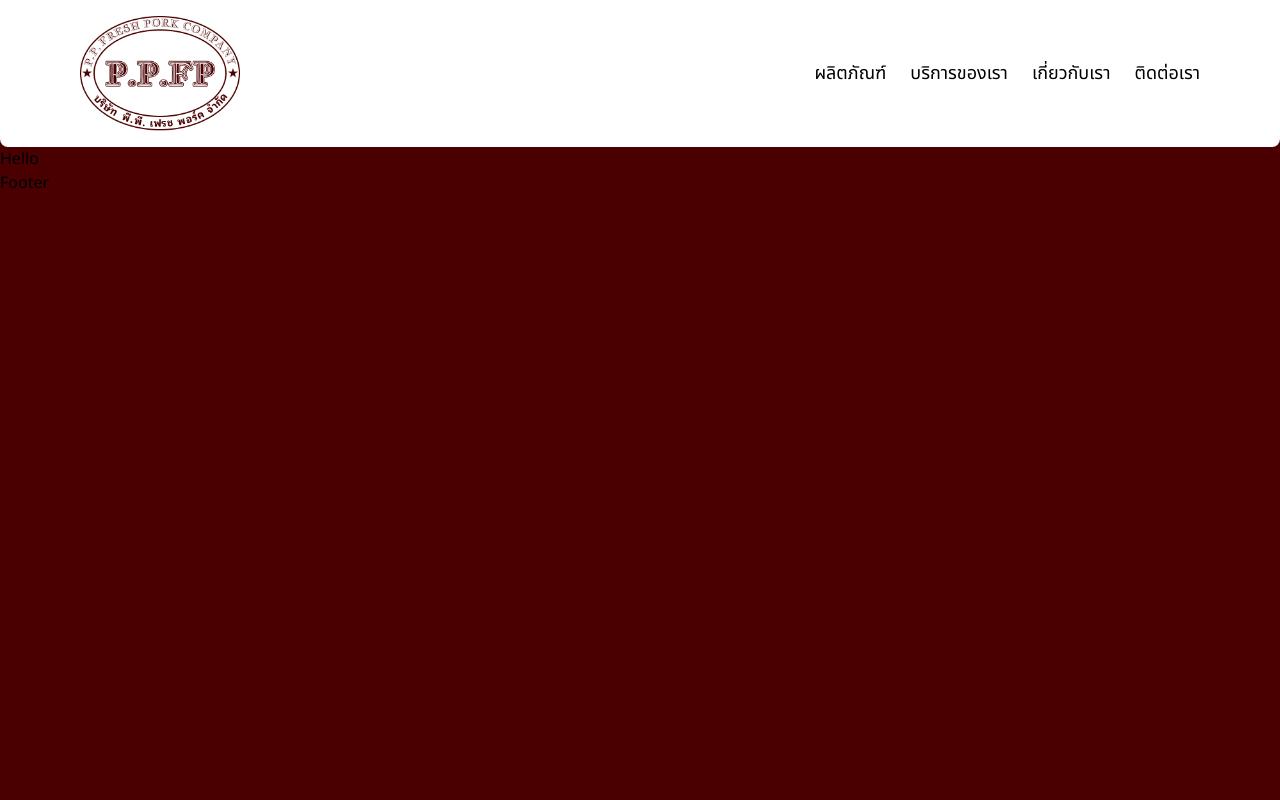
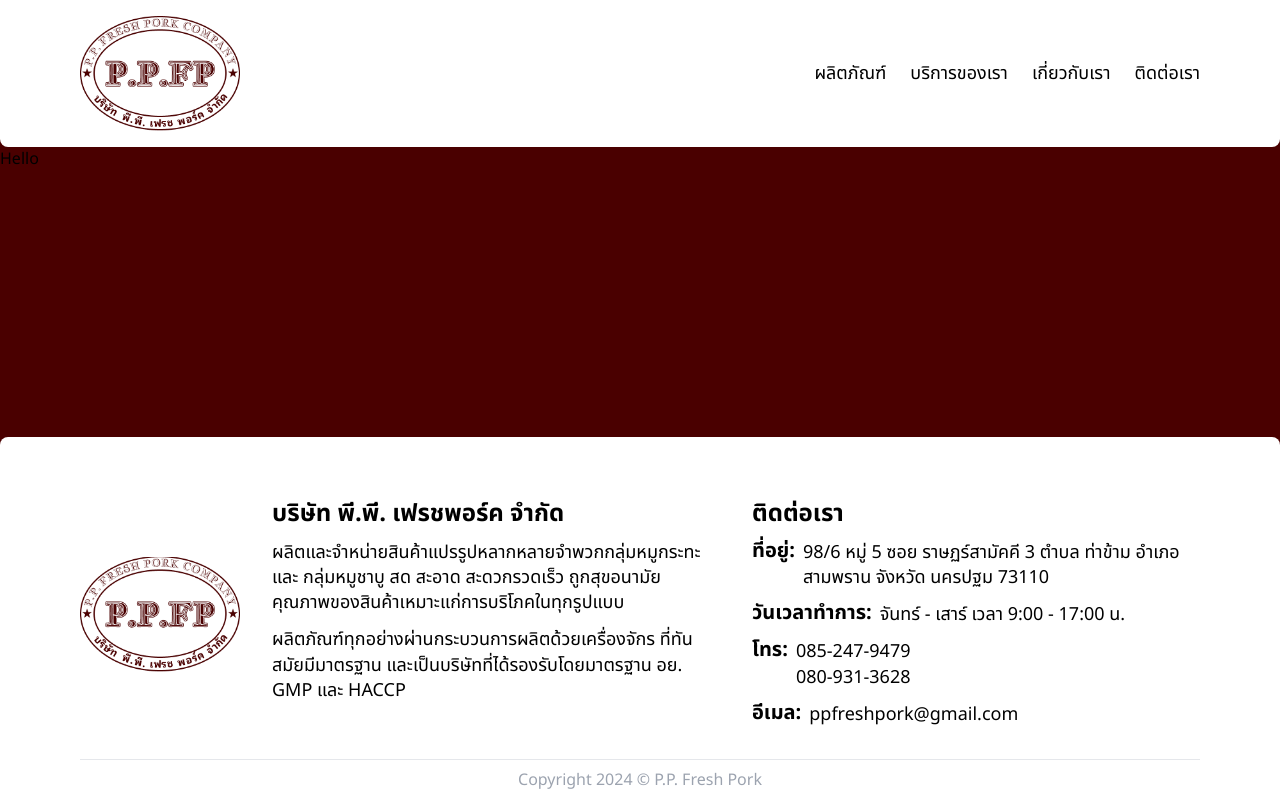
Before and after one commit to Chanawin-kmpn/pp-fresh-pork-rework, a Next.js app: page / in a window 1280 px wide. Built offline with nearby package versions, Linux system fonts and the light colour scheme.

Commit message:
add add footer component

```diff
--- a/app/layout.tsx
+++ b/app/layout.tsx
@@ -1,26 +1,26 @@
-import type { Metadata } from 'next';
-import { Inter, Noto_Sans_Thai } from 'next/font/google';
-import './globals.css';
-import Footer from '@/components/Footer/Footer';
-import Navbar from '@/components/Navbar/Navbar';
+import type { Metadata } from "next";
+import { Inter, Noto_Sans_Thai } from "next/font/google";
+import "./globals.css";
+import Footer from "@/components/Footer/Footer";
+import Navbar from "@/components/Navbar/Navbar";
 
 const inter = Inter({
-	subsets: ['latin'],
-	variable: '--font-inter',
-	display: 'swap',
-	weight: ['400', '700'],
+  subsets: ["latin"],
+  variable: "--font-inter",
+  display: "swap",
+  weight: ["400", "700"],
 });
 
 const notoSansThai = Noto_Sans_Thai({
-	subsets: ['thai'],
-	variable: '--font-noto-sans-thai',
-	display: 'swap',
-	weight: ['400', '700'],
+  subsets: ["thai"],
+  variable: "--font-noto-sans-thai",
+  display: "swap",
+  weight: ["400", "700"],
 });
 
 export const metadata: Metadata = {
-	title: 'Create Next App',
-	description: 'Generated by create next app',
+  title: "Create Next App",
+  description: "Generated by create next app",
 };
 
 export default function RootLayout({
@@ -34,10 +34,10 @@ export default function RootLayout({
         <link rel="icon" href="/public/favicon.ico" />
       </head>
       <body
-				className={`container ${inter.variable} ${notoSansThai.variable} font-sans antialiased`}
+        className={`container ${inter.variable} ${notoSansThai.variable} flex h-full min-h-screen flex-col font-sans antialiased`}
       >
         <Navbar />
-				<main>{children}</main>
+        <main className="flex-grow">{children}</main>
         <Footer />
       </body>
     </html>
--- a/components/Footer/Footer.tsx
+++ b/components/Footer/Footer.tsx
@@ -1,7 +1,73 @@
-import React from 'react';
+import Image from "next/image";
+import Link from "next/link";
+import React from "react";
 
 const Footer = () => {
-	return <div>Footer</div>;
+  return (
+    <footer className="flex flex-col items-center gap-4 rounded-t-lg bg-white px-4 py-2 md:px-8 lg:justify-between lg:gap-8 lg:px-20 lg:pt-16">
+      <div className="flex flex-col items-center gap-4 lg:flex-row lg:gap-8">
+        <Link
+          href="/"
+          className="relative h-[90px] w-[125px] flex-shrink-0 lg:h-[115px] lg:w-[160px]"
+        >
+          <Image
+            src="/assets/images/logo/ppfreshpork-logo.png"
+            fill
+            className="object-cover"
+            sizes="(max-width: 1024px) 125px, 160px"
+            alt="PP Fresh pork Logo"
+            priority
+          />
+        </Link>
+        <div className="flex flex-col items-center justify-center gap-4 lg:flex-row lg:gap-8">
+          <div className="flex flex-1 flex-col items-center gap-2 lg:items-start lg:gap-3 lg:self-start">
+            <h5>บริษัท พี.พี. เฟรชพอร์ค จำกัด</h5>
+            <p className="text-medium">
+              ผลิตและจำหน่ายสินค้าแปรรูปหลากหลายจำพวกกลุ่มหมูกระทะ และ
+              กลุ่มหมูชาบู สด สะอาด สะดวกรวดเร็ว ถูกสุขอนามัย
+              คุณภาพของสินค้าเหมาะแก่การบริโภคในทุกรูปแบบ
+            </p>
+            <p className="text-medium">
+              ผลิตภัณฑ์ทุกอย่างผ่านกระบวนการผลิตด้วยเครื่องจักร
+              ที่ทันสมัยมีมาตรฐาน และเป็นบริษัทที่ได้รองรับโดยมาตรฐาน อย. GMP
+              และ HACCP
+            </p>
+          </div>
+          <div className="flex w-full flex-1 flex-col gap-2 lg:gap-3">
+            <h5 className="text-center lg:text-left">ติดต่อเรา</h5>
+            <div className="flex gap-2">
+              <h6 className="min-w-fit">ที่อยู่:</h6>
+              <p className="text-medium">
+                98/6 หมู่ 5 ซอย ราษฏร์สามัคคี 3 ตำบล ท่าข้าม อำเภอ สามพราน
+                จังหวัด นครปฐม 73110
+              </p>
+            </div>
+            <div className="flex gap-2">
+              <h6 className="min-w-fit">วันเวลาทำการ:</h6>
+              <p className="text-medium">จันทร์ - เสาร์ เวลา 9:00 - 17:00 น.</p>
+            </div>
+            <div className="flex gap-2">
+              <h6 className="min-w-fit">โทร:</h6>
+              <p className="text-medium">
+                085-247-9479 <br />
+                080-931-3628{" "}
+              </p>
+            </div>
+            <div className="flex gap-2">
+              <h6 className="min-w-fit">อีเมล:</h6>
+              <p className="text-medium">ppfreshpork@gmail.com</p>
+            </div>
+          </div>
+        </div>
+      </div>
+      <div className="w-full lg:flex-shrink-0">
+        <hr className="bg-gray-600" />
+        <p className="mt-2 text-center text-gray-400">
+          Copyright 2024 &copy; P.P. Fresh Pork{" "}
+        </p>
+      </div>
+    </footer>
+  );
 };
 
 export default Footer;
```
Lines whose indentation alone changed are shown as unchanged.
